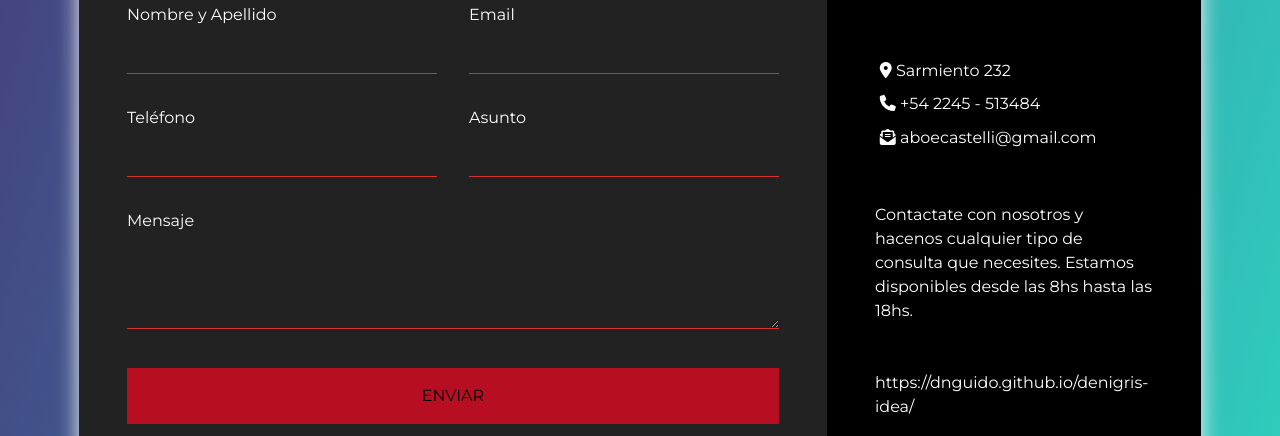
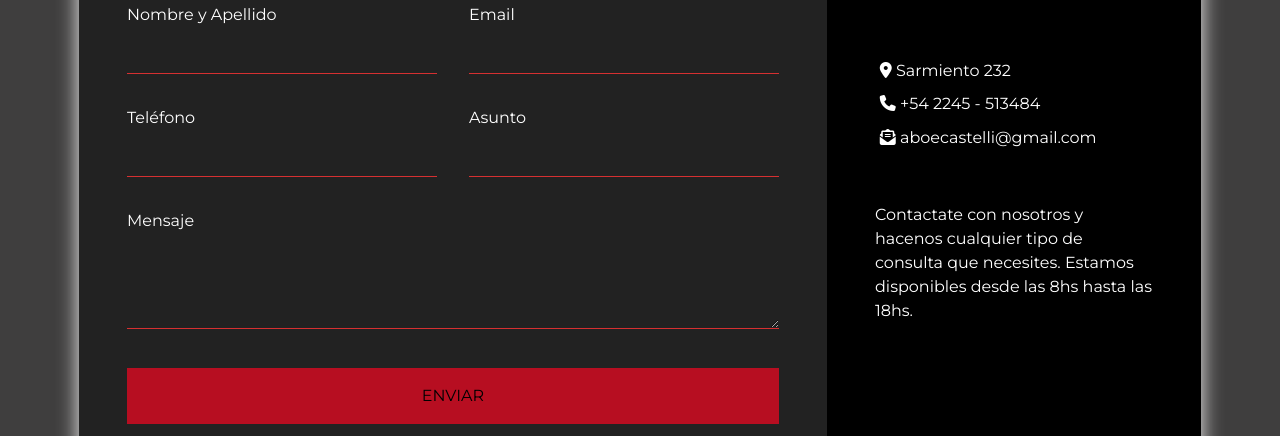
Before and after one commit to dnguido/aboecastelli, a website: page paginas/contacto.html in a window 1280 px wide. Shown: the part 364-800 px from the top of the page. Drawn offline with nearby package versions, Linux system fonts and the light colour scheme.

Commit message:
corrigiendo contacto.html

```diff
--- a/paginas/contacto.html
+++ b/paginas/contacto.html
@@ -104,7 +104,6 @@
                   <p>
                       Contactate con nosotros y hacenos cualquier tipo de consulta que necesites. Estamos disponibles desde las 8hs hasta las 18hs.
                   </p>
-                  <p>https://dnguido.github.io/denigris-idea/</p>
               </div>
             </div>
 
--- a/scss/components/_404.scss
+++ b/scss/components/_404.scss
@@ -1,7 +1,6 @@
 body{
     margin: 0;
     font-family: sans-serif;
-    background-image: linear-gradient(-255deg, #473B7B 0%, #3584A7 51%, #30D2BE 100%);
 }
 
 h1{
```
Also changed, not shown: css/main.css.
